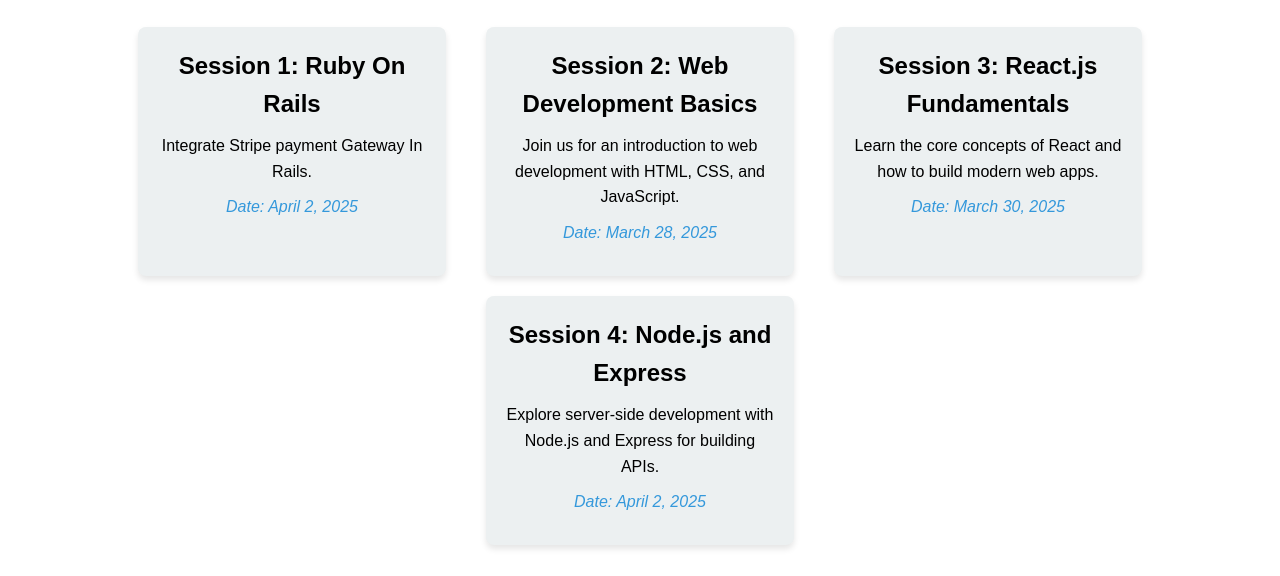
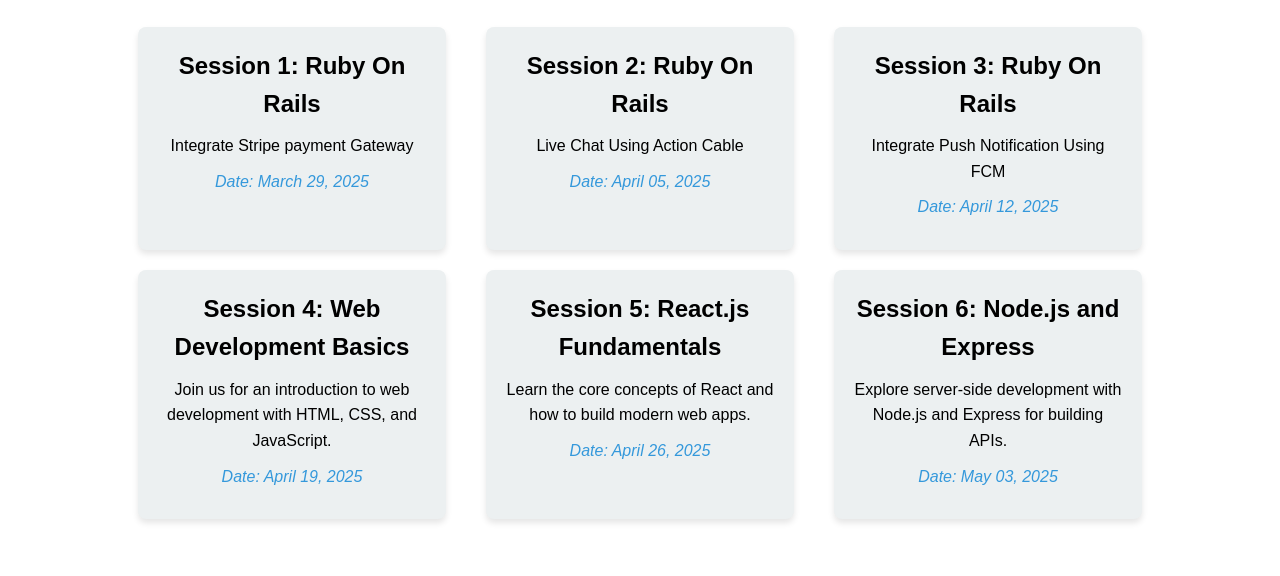
Before and after one commit to AnandGurjar/Bharat_dev, a plain HTML site: page index.html in a window 1280 px wide. Shown: the part 224-800 px from the top of the page. Drawn offline with Linux system fonts and the light colour scheme.

Commit message:
updated session design

```diff
--- a/index.html
+++ b/index.html
@@ -31,23 +31,33 @@
             <div class="sessions-list">
                 <div class="session">
                     <h3>Session 1: Ruby On Rails</h3>
-                    <p>Integrate Stripe payment Gateway In Rails.</p>
-                    <p class="date">Date: April 2, 2025</p>
+                    <p>Integrate Stripe payment Gateway</p>
+                    <p class="date">Date: March 29, 2025</p>
                 </div>
                 <div class="session">
-                    <h3>Session 2: Web Development Basics</h3>
-                    <p>Join us for an introduction to web development with HTML, CSS, and JavaScript.</p>
-                    <p class="date">Date: March 28, 2025</p>
+                    <h3>Session 2: Ruby On Rails</h3>
+                    <p>Live Chat Using Action Cable</p>
+                    <p class="date">Date: April 05, 2025</p>
                 </div>
                 <div class="session">
-                    <h3>Session 3: React.js Fundamentals</h3>
-                    <p>Learn the core concepts of React and how to build modern web apps.</p>
-                    <p class="date">Date: March 30, 2025</p>
+                    <h3>Session 3: Ruby On Rails</h3>
+                    <p>Integrate Push Notification Using FCM</p>
+                    <p class="date">Date: April 12, 2025</p>
                 </div>
                 <div class="session">
-                    <h3>Session 4: Node.js and Express</h3>
+                    <h3>Session 4: Web Development Basics</h3>
+                    <p>Join us for an introduction to web development with HTML, CSS, and JavaScript.</p>
+                    <p class="date">Date: April 19, 2025</p>
+                </div>
+                <div class="session">
+                    <h3>Session 5: React.js Fundamentals</h3>
+                    <p>Learn the core concepts of React and how to build modern web apps.</p>
+                    <p class="date">Date: April 26, 2025</p>
+                </div>
+                <div class="session">
+                    <h3>Session 6: Node.js and Express</h3>
                     <p>Explore server-side development with Node.js and Express for building APIs.</p>
-                    <p class="date">Date: April 2, 2025</p>
+                    <p class="date">Date: May 03, 2025</p>
                 </div>
             </div>
         </div>
```
